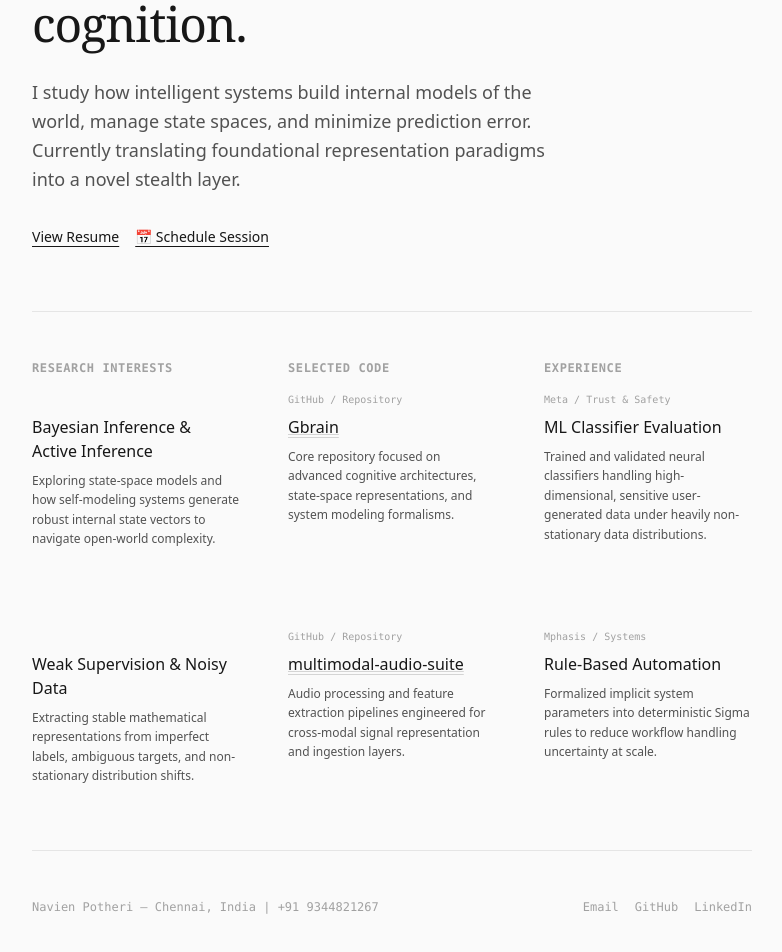
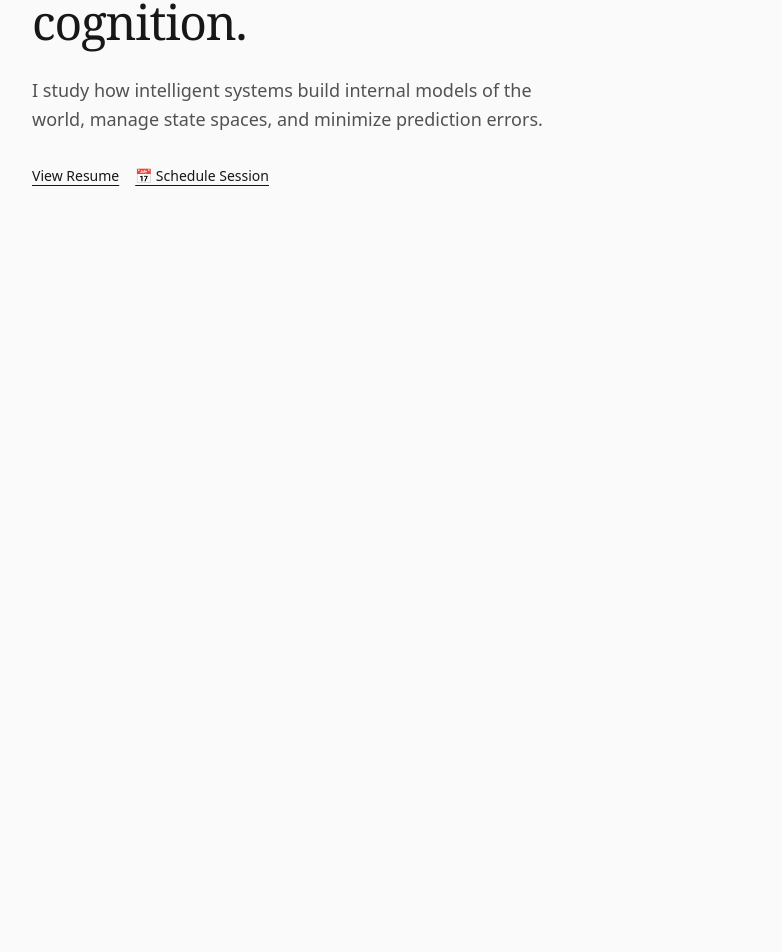
Before and after one commit to navienpotheri/personal-website, a Next.js app: page / in a window 1280 px wide. Shown: the part 418-1370 px from the top of the page, without its empty margins (248-1030 px from the left). After the commit the page ends 800 px from the top, so only its background shows below. Built offline with nearby package versions, Linux system fonts and the light colour scheme.

Commit message:
fix: break git submodule lock and convert to flat directory layout

```diff
--- a/app/books/page.tsx
+++ b/app/books/page.tsx
@@ -5,39 +5,39 @@ export default function BooksPage() {
     {
       title: 'Project Hail Mary',
       author: 'Andy Weir',
-      coverSrc: '/hail-mary.png', // Updated to .png
-      description: 'A solitary astronaut wakes up with amnesia and must use scientific problem-solving, mathematical deductions, and an unexpected alliance to save humanity from an extinction-level solar threat.'
+      coverSrc: '/hail-mary.png',
+      description: 'A solitary astronaut wakes up with amnesia and must use scientific problem-solving, mathematical deductions, and an unexpected alliance to save humanity from an extinction-level solar threat.',
     },
     {
       title: 'The Beginning of Infinity',
       author: 'David Deutsch',
-      coverSrc: '/beginning-of-infinity.png', // Updated to .png
-      description: 'An exploration of the infinite potential of human explanation and progress, arguing that all progress stems from the creation of good explanations through fallible error-correction.'
+      coverSrc: '/beginning-of-infinity.png',
+      description: 'An exploration of the infinite potential of human explanation and progress, arguing that all progress stems from the creation of good explanations through fallible error-correction.',
     },
     {
       title: 'The Alignment Problem',
       author: 'Brian Christian',
-      coverSrc: '/alignment-problem.png', // Updated to .png
-      description: 'A rigorous dive into the engineering and ethical challenges of machine learning systems, mapping the precarious gap between intended human utility models and objective machine actuation.'
+      coverSrc: '/alignment-problem.png',
+      description: 'A rigorous dive into the engineering and ethical challenges of machine learning systems, mapping the precarious gap between intended human utility models and objective machine actuation.',
     },
     {
       title: 'Why We Die',
       author: 'Venki Ramakrishnan',
-      coverSrc: '/why-we-die.png', // Updated to .png
-      description: 'A Nobel laureate’s journey to the frontiers of biology, dissecting the cellular mechanisms of aging, metabolic decline, and the intricate evolutionary trade-offs governing mortality.'
+      coverSrc: '/why-we-die.png',
+      description: 'A Nobel laureate’s journey to the frontiers of biology, dissecting the cellular mechanisms of aging, metabolic decline, and the intricate evolutionary trade-offs governing mortality.',
     },
     {
       title: 'The Vegetarian',
       author: 'Han Kang',
-      coverSrc: '/vegetarian.png', // Updated to .png
-      description: 'A haunting allegory of a woman who completely subverts societal conformity by giving up meat, opting to strip away her human constraints in pursuit of a pure, plant-like existence.'
+      coverSrc: '/vegetarian.png',
+      description: 'A haunting allegory of a woman who completely subverts societal conformity by giving up meat, opting to strip away her human constraints in pursuit of a pure, plant-like existence.',
     },
     {
       title: 'Superintelligence',
       author: 'Nick Bostrom',
-      coverSrc: '/superintelligence.png', // Updated to .png
-      description: 'A foundational analysis of the control problem, examining the profound strategic risks that arise if an artificial intellect reaches a recursive self-improvement explosion.'
-    }
+      coverSrc: '/superintelligence.png',
+      description: 'A foundational analysis of the control problem, examining the profound strategic risks that arise if an artificial intellect reaches a recursive self-improvement explosion.',
+    },
   ]
 
   return (
@@ -60,7 +60,7 @@ export default function BooksPage() {
             <div className="flex-shrink-0 w-20 h-28 relative bg-neutral-100 rounded border border-neutral-200 overflow-hidden shadow-sm">
               <Image
                 src={book.coverSrc}
-                alt={`${book.title} cover`}
+                alt="Book Cover"
                 fill
                 className="object-cover"
                 sizes="80px"
--- a/app/components/Nav.tsx
+++ b/app/components/Nav.tsx
@@ -5,13 +5,16 @@ const links = [
   { href: '/about', label: 'About' },
   { href: '/writing', label: 'Writing' },
   { href: '/projects', label: 'Projects' },
-  { href: '/books', label: 'Books' }, // <-- Insert this line right here
+  { href: '/books', label: 'Books' },
   { href: '/now', label: 'Now' },
 ]
+
 export default function Nav() {
   return (
     <nav className="mb-20 flex items-center justify-between border-b border-neutral-200 pb-5 text-sm">
-      <Link href="/" className="font-medium no-underline">Navien Potheri</Link>
+      <Link href="/" className="font-medium no-underline">
+        Navien Potheri
+      </Link>
       <div className="flex gap-4 text-neutral-600">
         {links.slice(1).map((link) => (
           <Link key={link.href} href={link.href} className="hover:text-black">
--- a/app/layout.tsx
+++ b/app/layout.tsx
@@ -7,10 +7,14 @@ export const metadata: Metadata = {
   description: 'Personal website of Navien Potheri — AI, cognition, embodied systems, and personal computing.',
 }
 
-export default function RootLayout({ children }: { children: React.ReactNode }) {
+export default function RootLayout({
+  children,
+}: {
+  children: React.ReactNode
+}) {
   return (
     <html lang="en">
-      <body className="min-h-screen antialiased">
+      <body className="min-h-screen antialiased bg-[#fafafa] text-[#111111]">
         <main className="mx-auto max-w-3xl px-6 py-8 md:py-12">
           <Nav />
           {children}
--- a/app/page.tsx
+++ b/app/page.tsx
@@ -15,24 +15,27 @@ export default function Home() {
             <p className="text-xs font-semibold uppercase tracking-[0.2em] text-neutral-500">
               AI Researcher & Founder
             </p>
-            <span className="inline-flex items-center gap-1.5 px-2 py-0.5 rounded-full text-[11px] font-medium bg-neutral-100 text-neutral-800 border border-neutral-200 animate-pulse font-mono">
-              ● Building Stealth Startup
+            <span className="inline-flex items-center gap-1.5 px-2 py-0.5 rounded-full text-[11px] font-medium bg-neutral-100 text-neutral-800">
+              <span className="w-1.5 h-1.5 rounded-full bg-emerald-500 animate-pulse"></span>
+              Building Stealth Startup
             </span>
           </div>
 
           <h1 className="font-serif text-4xl md:text-5xl font-medium tracking-tight leading-tight text-neutral-900">
-            I’m obsessed with the gap between computation and cognition.
+            I'm obsessed with the gap between computation and cognition.
           </h1>
+
           <p className="text-base md:text-lg leading-relaxed text-neutral-600">
-            I study how intelligent systems build internal models of the world, manage state spaces, and minimize prediction error. Currently translating foundational representation paradigms into a novel stealth layer.
+            I study how intelligent systems build internal models of the world, manage state spaces, and minimize prediction errors.
           </p>
+
           <div className="pt-2 text-sm font-medium flex gap-4">
             <Link href="/resume" className="underline underline-offset-4 hover:text-neutral-600">
               View Resume
             </Link>
             <a
-              href="mailto:navien.pr@gmail.com?subject=Scheduling%20Session"
-              className="underline underline-offset-4 hover:text-neutral-600"
+              href="mailto:navien.pr@gmail.com?subject=Scheduling%20a%20Session"
+              className="underline underline-offset-4 hover:text-neutral-600 flex items-center gap-1.5"
             >
               📅 Schedule Session
             </a>
@@ -41,95 +44,18 @@ export default function Home() {
 
         {/* Right Side: Profile Headshot */}
         <div className="flex-shrink-0 mx-auto md:mx-0">
-          <div className="relative w-32 h-32 md:w-40 md:h-40 rounded-xl overflow-hidden border border-neutral-200 shadow-sm bg-neutral-50">
+          <div className="relative w-32 h-32 md:w-40 md:h-40 rounded-xl overflow-hidden border border-neutral-200 shadow-sm">
             <Image
               src={profilePhoto}
               alt="Navien Potheri"
               className="object-cover"
               priority
+              fill
             />
           </div>
         </div>
 
       </div>
-
-      {/* 2. THREE-COLUMN SYSTEM MATRIX */}
-      {/* ROW 1: Headers and First Set of Cards */}
-      <div className="grid grid-cols-1 md:grid-cols-3 gap-x-12 gap-y-10 border-t border-neutral-200 pt-12">
-
-        {/* Column 1: Research Interests - Item 1 */}
-        <div className="space-y-4">
-          <h2 className="text-xs font-bold uppercase tracking-wider text-neutral-400 font-mono">Research Interests</h2>
-          <div className="space-y-2">
-            <span className="text-[10px] font-mono text-transparent block select-none hidden md:block">Spacer</span>
-            <h3 className="font-medium text-base text-neutral-900">Bayesian Inference & Active Inference</h3>
-            <p className="text-xs text-neutral-600 leading-relaxed">Exploring state-space models and how self-modeling systems generate robust internal state vectors to navigate open-world complexity.</p>
-          </div>
-        </div>
-
-        {/* Column 2: Selected Code - Item 1 */}
-        <div className="space-y-4">
-          <h2 className="text-xs font-bold uppercase tracking-wider text-neutral-400 font-mono">Selected Code</h2>
-          <div className="space-y-2 group">
-            <span className="text-[10px] font-mono text-neutral-400 block">GitHub / Repository</span>
-            <h3 className="font-medium text-base text-neutral-900 underline decoration-neutral-300 group-hover:decoration-neutral-900 transition-colors">
-              <a href="https://github.com/navienpotheri/Gbrain" target="_blank" rel="noreferrer">Gbrain</a>
-            </h3>
-            <p className="text-xs text-neutral-600 leading-relaxed">Core repository focused on advanced cognitive architectures, state-space representations, and system modeling formalisms.</p>
-          </div>
-        </div>
-
-        {/* Column 3: Experience - Item 1 */}
-        <div className="space-y-4">
-          <h2 className="text-xs font-bold uppercase tracking-wider text-neutral-400 font-mono">Experience</h2>
-          <div className="space-y-2">
-            <span className="text-[10px] font-mono text-neutral-400 block">Meta / Trust & Safety</span>
-            <h3 className="font-medium text-base text-neutral-900">ML Classifier Evaluation</h3>
-            <p className="text-xs text-neutral-600 leading-relaxed">Trained and validated neural classifiers handling high-dimensional, sensitive user-generated data under heavily non-stationary data distributions.</p>
-          </div>
-        </div>
-      </div>
-
-      {/* ROW 2: Horizontal Line Alignment */}
-      <div className="grid grid-cols-1 md:grid-cols-3 gap-x-12 gap-y-10 pt-2 md:pt-4">
-
-        {/* Column 1: Research Interests - Item 2 */}
-        <div className="space-y-2">
-          <span className="text-[10px] font-mono text-transparent block select-none hidden md:block">Spacer</span>
-          <h3 className="font-medium text-base text-neutral-900">Weak Supervision & Noisy Data</h3>
-          <p className="text-xs text-neutral-600 leading-relaxed">Extracting stable mathematical representations from imperfect labels, ambiguous targets, and non-stationary distribution shifts.</p>
-        </div>
-
-        {/* Column 2: Selected Code - Item 2 */}
-        <div className="space-y-2 group">
-          <span className="text-[10px] font-mono text-neutral-400 block">GitHub / Repository</span>
-          <h3 className="font-medium text-base text-neutral-900 underline decoration-neutral-300 group-hover:decoration-neutral-900 transition-colors">
-            <a href="https://github.com/navienpotheri/multimodal-audio-suite" target="_blank" rel="noreferrer">multimodal-audio-suite</a>
-          </h3>
-          <p className="text-xs text-neutral-600 leading-relaxed">Audio processing and feature extraction pipelines engineered for cross-modal signal representation and ingestion layers.</p>
-        </div>
-
-        {/* Column 3: Experience - Item 2 */}
-        <div className="space-y-2">
-          <span className="text-[10px] font-mono text-neutral-400 block">Mphasis / Systems</span>
-          <h3 className="font-medium text-base text-neutral-900">Rule-Based Automation</h3>
-          <p className="text-xs text-neutral-600 leading-relaxed">Formalized implicit system parameters into deterministic Sigma rules to reduce workflow handling uncertainty at scale.</p>
-        </div>
-
-      </div>
-
-      {/* 3. FOOTER */}
-      <div className="border-t border-neutral-200 pt-12 flex flex-col md:flex-row justify-between items-start md:items-center gap-4 text-xs text-neutral-400 font-mono">
-        <div>
-          <p>Navien Potheri — Chennai, India | +91 9344821267</p>
-        </div>
-        <div className="flex gap-4">
-          <a href="mailto:navien.pr@gmail.com" className="hover:text-neutral-900">Email</a>
-          <a href="https://github.com/navienpotheri" target="_blank" rel="noreferrer" className="hover:text-neutral-900">GitHub</a>
-          <a href="https://www.linkedin.com/in/navienpr/" target="_blank" rel="noreferrer" className="hover:text-neutral-900">LinkedIn</a>
-        </div>
-      </div>
-
     </div>
   )
 }
--- a/app/projects/page.tsx
+++ b/app/projects/page.tsx
@@ -1,5 +1,3 @@
-import Link from 'next/link'
-
 export default function ProjectsPage() {
   const repositories = [
     {
@@ -7,29 +5,29 @@ export default function ProjectsPage() {
       description: 'Core repository focused on advanced cognitive architectures, state-space representations, and system modeling formalisms.',
       url: 'https://github.com/navienpotheri/Gbrain',
       tag: 'Core Framework',
-      commits: 14
+      commits: 14,
     },
     {
       name: 'multimodal-audio-suite',
       description: 'Audio processing and feature extraction pipelines engineered for cross-modal signal representation and ingestion layers.',
       url: 'https://github.com/navienpotheri/multimodal-audio-suite',
       tag: 'Audio ML',
-      commits: 4
+      commits: 4,
     },
     {
       name: 'sentence-transformers-gpt',
       description: 'Implementations exploring sentence embeddings, dense representation extraction, and transformer-based semantic alignments.',
       url: 'https://github.com/navienpotheri/sentence-transformers-gpt',
       tag: 'NLP / Embeddings',
-      commits: 3
+      commits: 3,
     },
     {
       name: 'ideogram4-lora-study',
       description: 'Experimental study on fine-tuning and parameter-efficient adapters (LoRAs) isolating specific visual and generation constraints.',
       url: 'https://github.com/navienpotheri/ideogram4-lora-study',
       tag: 'Generative ML',
-      commits: 2
-    }
+      commits: 2,
+    },
   ]
 
   return (
@@ -44,7 +42,7 @@ export default function ProjectsPage() {
           </p>
         </div>
 
-        {/* Global Contribution Badges matching Screenshot 2026-06-28 224700.png */}
+        {/* Global Contribution Badges */}
         <div className="flex items-center gap-4 bg-neutral-50 border border-neutral-200 rounded-lg p-3 font-mono text-xs">
           <div>
             <span className="block text-neutral-400 text-[10px] uppercase tracking-wider">Yearly Activity</span>
--- a/app/writing/page.tsx
+++ b/app/writing/page.tsx
@@ -19,13 +19,15 @@ const essays = [
 export default function Writing() {
   return (
     <section className="space-y-10">
-      <h1 className="font-serif text-5xl">Writing</h1>
+      <h1 className="font-serif text-4xl font-medium tracking-tight text-neutral-900">Writing</h1>
       <div className="space-y-6">
         {essays.map((essay) => (
           <article key={essay.title} className="border-t border-neutral-200 pt-6">
             <div className="mb-2 flex items-center justify-between gap-4">
-              <h2 className="text-xl font-medium">{essay.title}</h2>
-              <span className="text-xs uppercase tracking-widest text-neutral-500">{essay.status}</span>
+              <h2 className="text-xl font-medium text-neutral-950">{essay.title}</h2>
+              <span className="text-xs uppercase tracking-widest text-neutral-500 font-medium">
+                {essay.status}
+              </span>
             </div>
             <p className="leading-7 text-neutral-600">{essay.description}</p>
           </article>
```
